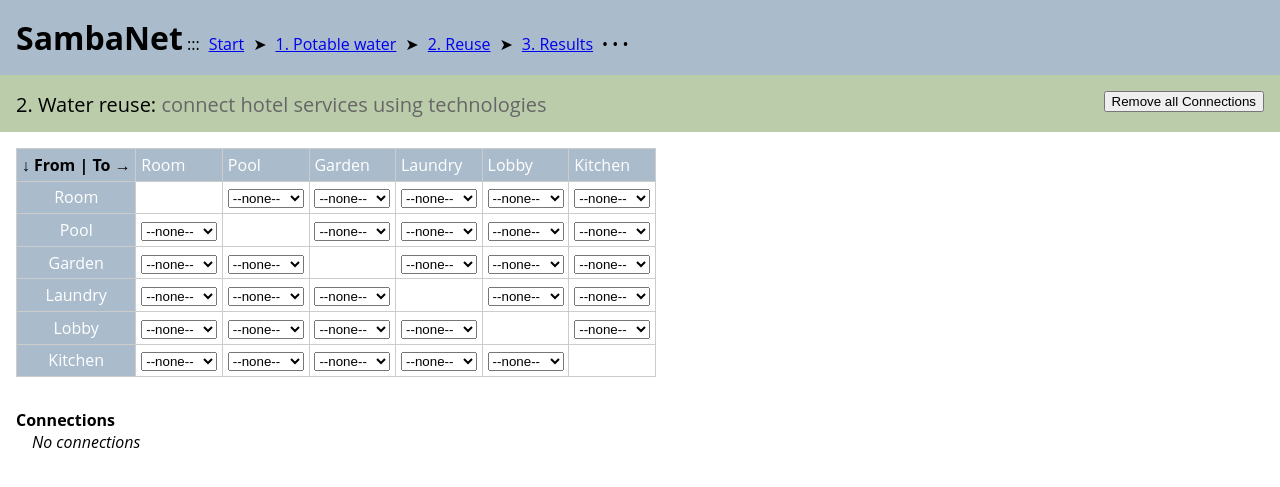
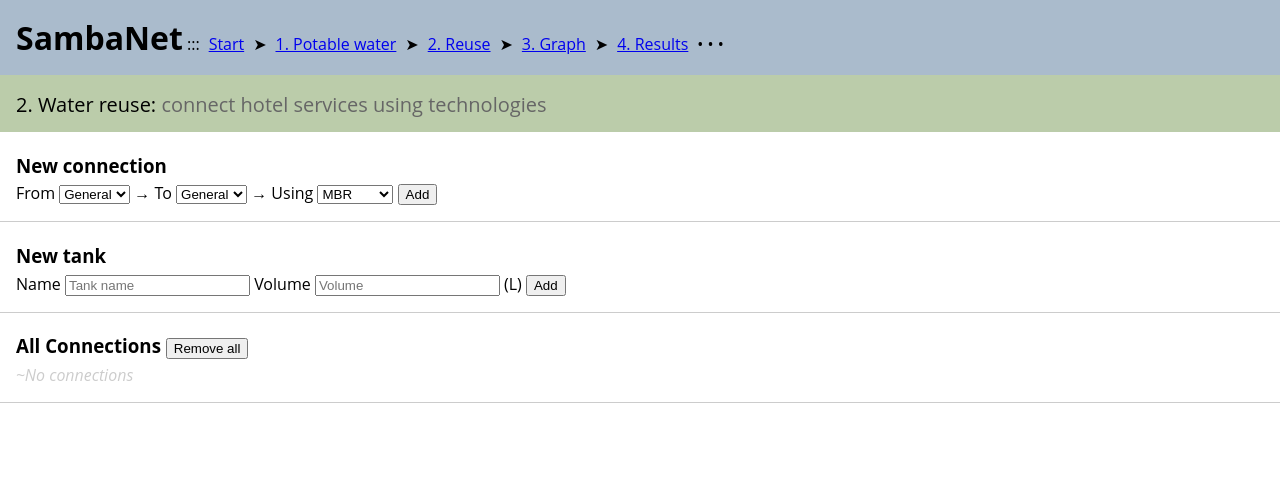
Before and after one commit to holalluis/demeaumed, a PHP site: page /reuse.php in a window 1280 px wide. Shown: the top 487 px of the page. Run offline with PHP 8.4, Linux system fonts and the light colour scheme.

Commit message:
meeting connections

```diff
--- a/css.css
+++ b/css.css
@@ -16,7 +16,7 @@
 	color:#666;
 }
 
-h3 {padding:0.25em}
+h3 {padding:0.25em 0}
 
 div.container{
 	display:inline-block;
--- a/imports.php
+++ b/imports.php
@@ -3,11 +3,11 @@
 <link rel=stylesheet href=css.css>
 
 <!--imports-->
-<script src=js/cookies.js></script>
-<script src=js/inputs.js></script>
-<script src=js/info.js></script>
-<script src=js/outputs.js></script>
-<script src=js/connections.js></script>
+<script src="js/cookies.js"></script>
+<script src="js/inputs.js"></script>
+<script src="js/info.js"></script>
+<script src="js/outputs.js"></script>
+<script src="js/connections.js"></script>
 
 <!--utils-->
 <script>
--- a/navbar.php
+++ b/navbar.php
@@ -16,7 +16,8 @@
 	::: <a href=start.php>Start</a>
 	&#10148; <a href="water.php">  1. Potable water</a>
 	&#10148; <a href="reuse.php">  2. Reuse</a>
-	&#10148; <a href="results.php">3. Results</a>
+	&#10148; <a href="graph.php">  3. Graph</a>
+	&#10148; <a href="results.php">4. Results</a>
 	&bull;
 	&bull;
 	&bull;
--- a/reuse.php
+++ b/reuse.php
@@ -1,51 +1,90 @@
 <!doctype html><html><head><?php include'imports.php'?>
+	<style>
+		#newCon, #newTank, #allCon
+		{
+			padding:1em;
+			border-bottom:1px solid #ccc;
+		}
+	</style>
 
 <script>
-		function newConnection(from,to,tec) //3 strings
+	function newConnection()
 	{
-			//check if connection already exists
-			for(var i in Connections)
+		//inputs
+		var from = document.querySelector('#newCon #from').value;
+		var to   = document.querySelector('#newCon #to').value;
+		var tec  = document.querySelector('#newCon #using').value;
+
+		//create new object
+		var Con = {from:from,to:to,tec:tec};
+
+		//add it to Connections
+		Connections.push(Con);
+
+		init();
+	}
+
+	/** functions that update visual elements*/
+	var Views =
 	{
-				if(Connections[i].from==from && Connections[i].to==to)
+		update:function()
 		{
-					if(tec=='--none--')
+			this.updateNewConMenus();
+			this.updateConList();
+		},
+		updateNewConMenus:function()
 		{
-						Connections.splice(i,1); //remove connection i if tec is --none--
-						//make the select which makes the opposite connection enabled
-						document.querySelector('select[from='+to+'][to='+from+']').style.display='' // or removeAttribute('disabled')
-					}
-					else
-						Connections[i].tec=tec; //else, update it
+			updateFrom();
+			updateTo();
+			updateUsing();
 
-					updateConnectionsView();
-					updateCookies();
-					return
+			function updateFrom()
+			{
+				var select=document.querySelector('#newCon #from')
+				select.innerHTML=""
+				for(var service in Inputs.Services)
+				{
+					var option = document.createElement('option');
+					select.appendChild(option);
+					option.innerHTML=service
 				}
 			}
+			function updateTo()
+			{
+				var select=document.querySelector('#newCon #to')
+				select.innerHTML=""
+				for(var service in Inputs.Services)
+				{
+					var option = document.createElement('option');
+					select.appendChild(option);
+					option.innerHTML=service
+				}
+			}
+			function updateUsing()
+			{
+				var Techs = [
+					"MBR",
+					"Tec 1",
+					"Tec 2",
+					"Tec nova",
+				];
 
-			//if not exists, create new object
-			var Conn = {
-				from:from,
-				to:to,
-				tec:tec,
+				var select=document.querySelector('#newCon #using')
+				select.innerHTML=""
+				for(var i in Techs)
+				{
+					var option = document.createElement('option');
+					select.appendChild(option);
+					option.innerHTML=Techs[i];
 				}
-			//add it to Connections
-			Connections.push(Conn)
-
-			//make the select which makes the opposite connection disabled
-			document.querySelector('select[from='+to+'][to='+from+']').style.display='none' // or setAttribute('disabled',true)
-
-			//update view and cookies
-			updateConnectionsView()
-			updateCookies();
 			}
-
-		function updateConnectionsView()
+		},
+		updateConList:function()
 		{
 			var div = document.querySelector('#connections')
 			div.innerHTML=""
 			if(Connections.length==0)
-				div.innerHTML="&emsp;<i>No connections</i>"
+				div.innerHTML="<i style='color:#ccc'>~No connections</i>"
 			for(var i in Connections)
 			{
 				//new div == connection
@@ -58,150 +97,41 @@
 				var n=parseInt(i)+1;
 				con.innerHTML="&emsp;"+n+". "+from+" &rarr; "+to+" (using "+tec+")"
 			}
-		}
-
-		/* Create a menu for selecting a technology */
-		function createSelect(from,to)
-		{
-			if(from==to) return document.createElement('br')
-			var select = document.createElement('select')
-			//what happens if we select something
-			select.onchange=function(){newConnection(from,to,this.value)}
-
-			select.setAttribute("from",from)
-			select.setAttribute("to",to)
-
-			var Techs = [
-				"--none--",
-				"MBR",
-				"Tec 1",
-				"Tec 2",
-				"Tec nova",
-			];
-
-			for(var i in Techs)
-			{
-				var option = document.createElement('option')
-				select.appendChild(option)
-				option.innerHTML=Techs[i]
-				option.value=Techs[i]
-			}
-
-			return select
-		}
-
-		/* Fill table reuse */
-		function reuse()
-		{
-			var t = document.querySelector('#reuse')
-			while(t.rows.length>1)t.deleteRow(-1)
-			while(t.rows[0].cells.length>1)t.rows[0].deleteCell(-1)
-
-			//TO
-			for(var field in Inputs.Services)
-			{
-				if(field=="General") continue //skip "General"
-				//append new th to row 0
-				var newCell = t.rows[0].insertCell(-1)
-				newCell.innerHTML=field
-				newCell.setAttribute('field',field)
-			}
-
-			//FROM
-			for(var field in Inputs.Services)
-			{
-				//skip "General"
-				if(field=="General") continue
-				//new row
-				var newRow = t.insertRow(-1)
-				newRow.setAttribute('field',field)
-				var newCell = newRow.insertCell(-1)
-				newCell.innerHTML=field
-			}
-
-			//SELECT TECH
-			for(var i=1; i<t.rows.length; i++)
-			{
-				var from = t.rows[i].getAttribute('field')
-
-				for(var j=1; j<t.rows[0].cells.length; j++)
-				{
-					var to = t.rows[0].cells[j].getAttribute('field')
-					var newCell = t.rows[i].insertCell(-1)
-					newCell.title="From "+from+" To "+to
-					//create new select
-					var select = createSelect(from,to)
-					newCell.appendChild(select)
-				}
-			}
-
-			//DISABLE opposite selects already selected
-			for(var i=1; i<t.rows.length; i++)
-			{
-				var from = t.rows[i].getAttribute('field')
-
-				for(var j=1; j<t.rows[0].cells.length; j++)
-				{
-					var to = t.rows[0].cells[j].getAttribute('field')
-
-					//check if already exists connection
-					var index=existsConnection(from,to)
-					if(index)
-					{
-						//set the option from Connections
-						document.querySelector('select[from='+from+'][to='+to+']').value=Connections[index].tec
-						//make the opposite select disabled
-						document.querySelector('select[from='+to+'][to='+from+']').style.display='none' // or .setAttribute('disabled',true)
-					}
-				}
-			}
-		}
-
-		//check if connection exists, and return index
-		function existsConnection(from,to)
-		{
-			for(var i in Connections)
-			{
-				if(Connections[i].from==from && Connections[i].to==to)
-					return i
-			}
-			return false
-		}
+		},
+	};
 
 	function init()
 	{
-			reuse()
-			updateConnectionsView()
+		Views.update();
+		updateCookies();
 	}
 </script>
 
-</head><body onload=init()><!--title--><?php include'navbar.php'?>
-<!--title--><div class=title>2. Water reuse: <span class=subtitle>connect hotel services using technologies</span>
-	<button style=float:right onclick="Connections=[];updateCookies();init()">Remove all Connections</button>
+</head><body onload=init()>
+<!--navbar--><?php include'navbar.php'?>
+<!--title--><div class=title>2. Water reuse: <span class=subtitle>connect hotel services using technologies</span></div>
+
+<!--new connection menu-->
+<div id=newCon>
+	<h3>New connection</h4>
+	From  <select id=from>  </select>
+	&rarr; To 	  <select id=to>    </select>
+	&rarr; Using <select id=using> </select>
+	<button onclick=newConnection()>Add</button>
 </div>
 
-<!--reuse table--><div>
-	<table id=reuse>
-		<tr><td> &darr; From | To &rarr;
-	</table>
-		<style>
-			#reuse {
-				margin:1em;
-			}
-			#reuse tr:first-child,
-			#reuse tr td:first-child {
-				background:#abc;
-				color:white;
-				text-align:center;
-			}
-			#reuse tr:first-child td:first-child {
-				color:black;
-				font-weight:bold;
-			}
-		</style>
+<!--new tank menu-->
+<div id=newTank>
+	<h3>New tank</h4>
+	Name   <input id=name   placeholder="Tank name">
+	Volume <input id=volume placeholder="Volume" type=number> (L)
+	<button onclick=newTank()>Add</button>
 </div>
 
-<!--Connections--><div style="padding:1em">
-	<b>Connections</b>
+<!--connections created-->
+<div id=allCon>
+	<h3>All Connections
+		<button onclick="Connections=[];updateCookies();init()">Remove all</button>
+	</h3>
 	<div id=connections></div>
 </div>
--- a/water.php
+++ b/water.php
@@ -244,7 +244,7 @@
 
 	<!--outputs-->
 	<div class=inline style="width:49%">
-		<h3>Outputs (L/day) - <a href=js/outputs.js target=_blank>see equations</a></h4>
+		<h3>Outputs (L/day) &mdash; <a href=js/outputs.js target=_blank>see equations</a></h4>
 		<ul id=outputs></ul>
 	</div>
 </div>
```
Also changed, not shown: graph.php (added, +130 -0 lines), start.php (+0 -7 lines). Lines whose indentation alone changed are shown as unchanged.
